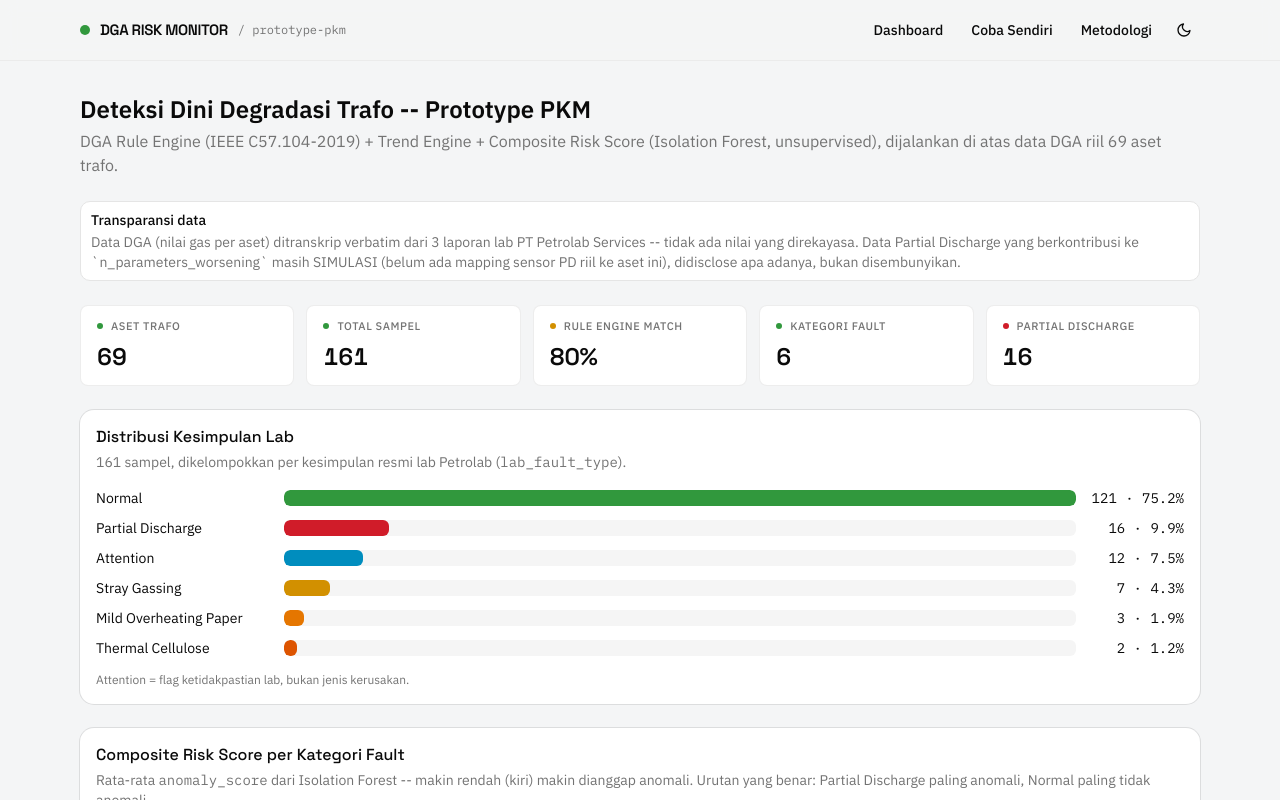
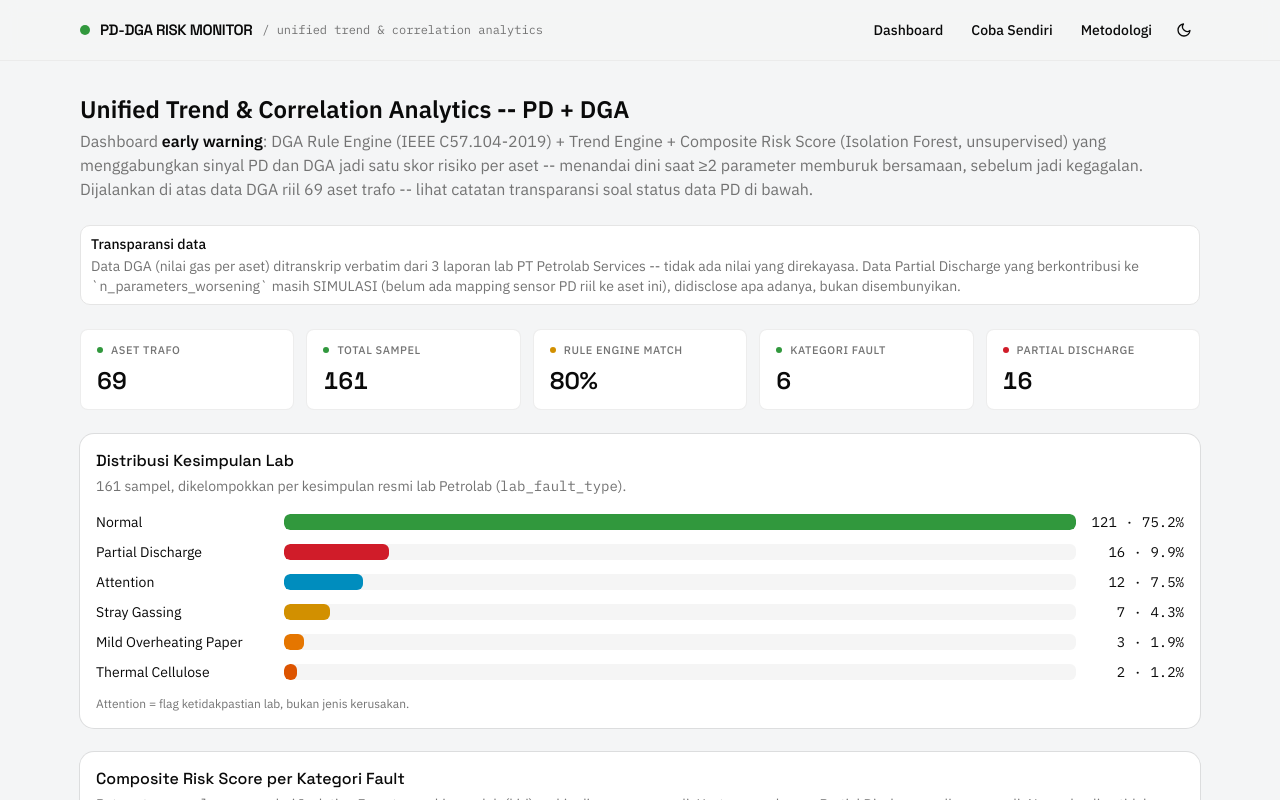
Before and after one commit to lenilestari/pkm-inovasi, a Next.js app in the folder webapp/: page / in a window 1280 px wide. Shown: the top 800 px of the page. Built offline with nearby package versions, Linux system fonts and the light colour scheme.

Commit message:
Rebrand website to PD-DGA Risk Monitor, emphasize early-warning + unified-but-currently-separate framing

```diff
--- a/webapp/src/app/layout.tsx
+++ b/webapp/src/app/layout.tsx
@@ -24,9 +24,9 @@ const data = IBM_Plex_Mono({
 });
 
 export const metadata: Metadata = {
-  title: "DGA Risk Monitor -- Prototype PKM",
+  title: "PD-DGA Risk Monitor -- Prototype PKM",
   description:
-    "Panel monitoring degradasi trafo: DGA Rule Engine (IEEE C57.104-2019) + Composite Risk Score (Isolation Forest).",
+    "Unified Trend & Correlation Analytics untuk PD + DGA: DGA Rule Engine (IEEE C57.104-2019) + Composite Risk Score (Isolation Forest). Sisi DGA riil & tervalidasi, sisi PD masih simulasi menunggu mapping data.",
 };
 
 export default function RootLayout({
@@ -50,10 +50,10 @@ export default function RootLayout({
                   <span className="relative inline-flex size-2.5 rounded-full bg-fault-normal" />
                 </span>
                 <span className="font-display font-semibold tracking-tight text-[15px]">
-                  DGA RISK MONITOR
+                  PD-DGA RISK MONITOR
                 </span>
                 <span className="hidden sm:inline text-muted-foreground text-xs font-data">
-                  / prototype-pkm
+                  / unified trend &amp; correlation analytics
                 </span>
               </Link>
               <nav className="flex items-center gap-1 text-sm font-medium">
--- a/webapp/src/app/page.tsx
+++ b/webapp/src/app/page.tsx
@@ -5,10 +5,14 @@ export default function Home() {
   return (
     <div className="space-y-6">
       <div>
-        <h1 className="text-2xl font-semibold">Deteksi Dini Degradasi Trafo -- Prototype PKM</h1>
+        <h1 className="text-2xl font-semibold">Unified Trend &amp; Correlation Analytics -- PD + DGA</h1>
         <p className="text-muted-foreground mt-1">
-          DGA Rule Engine (IEEE C57.104-2019) + Trend Engine + Composite Risk Score (Isolation
-          Forest, unsupervised), dijalankan di atas data DGA riil 69 aset trafo.
+          Dashboard <strong className="text-foreground">early warning</strong>: DGA Rule Engine
+          (IEEE C57.104-2019) + Trend Engine + Composite Risk Score (Isolation Forest,
+          unsupervised) yang menggabungkan sinyal PD dan DGA jadi satu skor risiko per aset --
+          menandai dini saat &ge;2 parameter memburuk bersamaan, sebelum jadi kegagalan. Dijalankan
+          di atas data DGA riil 69 aset trafo -- lihat catatan transparansi soal status data PD di
+          bawah.
         </p>
       </div>
       <Alert>
```
Also changed, not shown: 2 other files (tests, documents, lock files or other folders).
